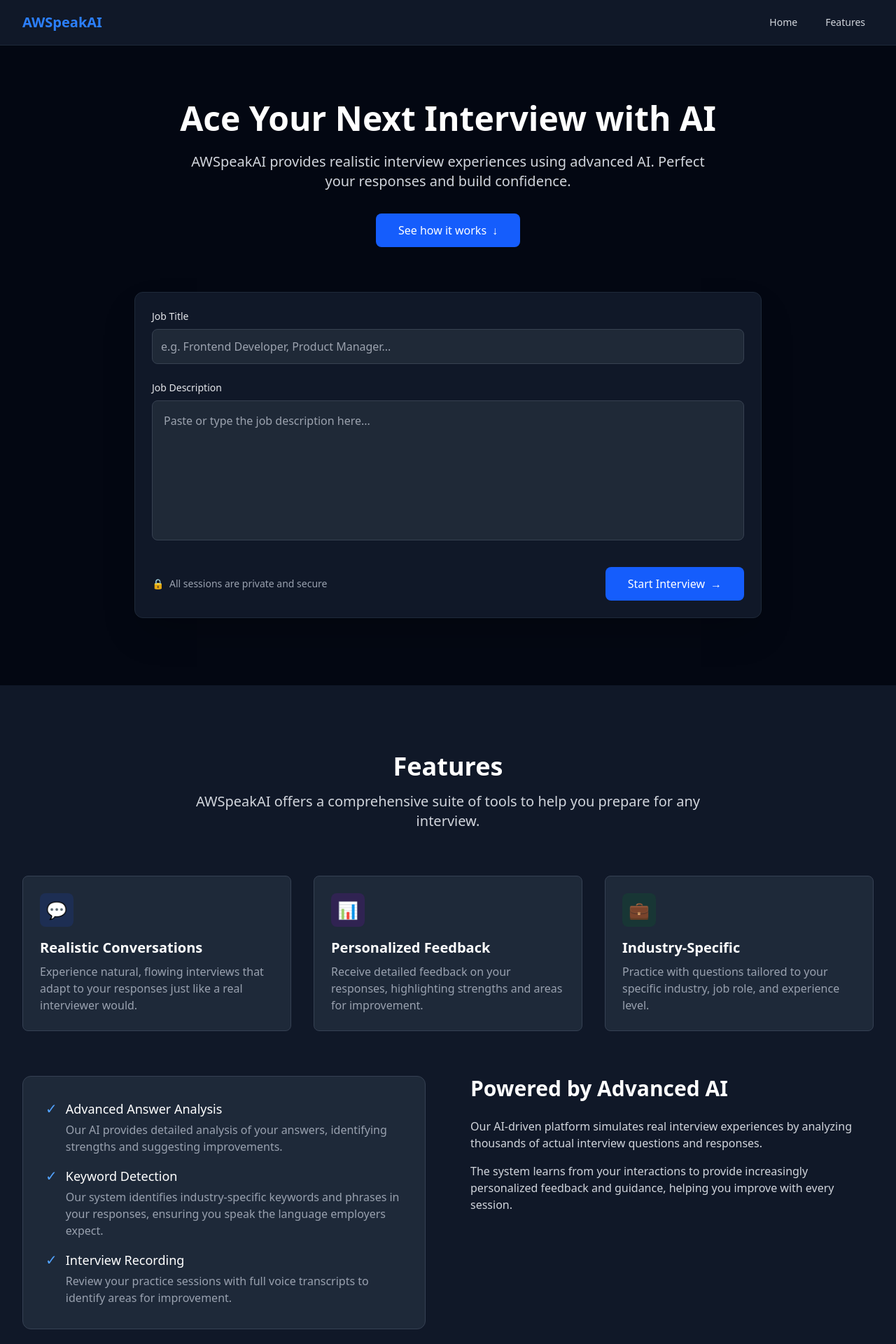
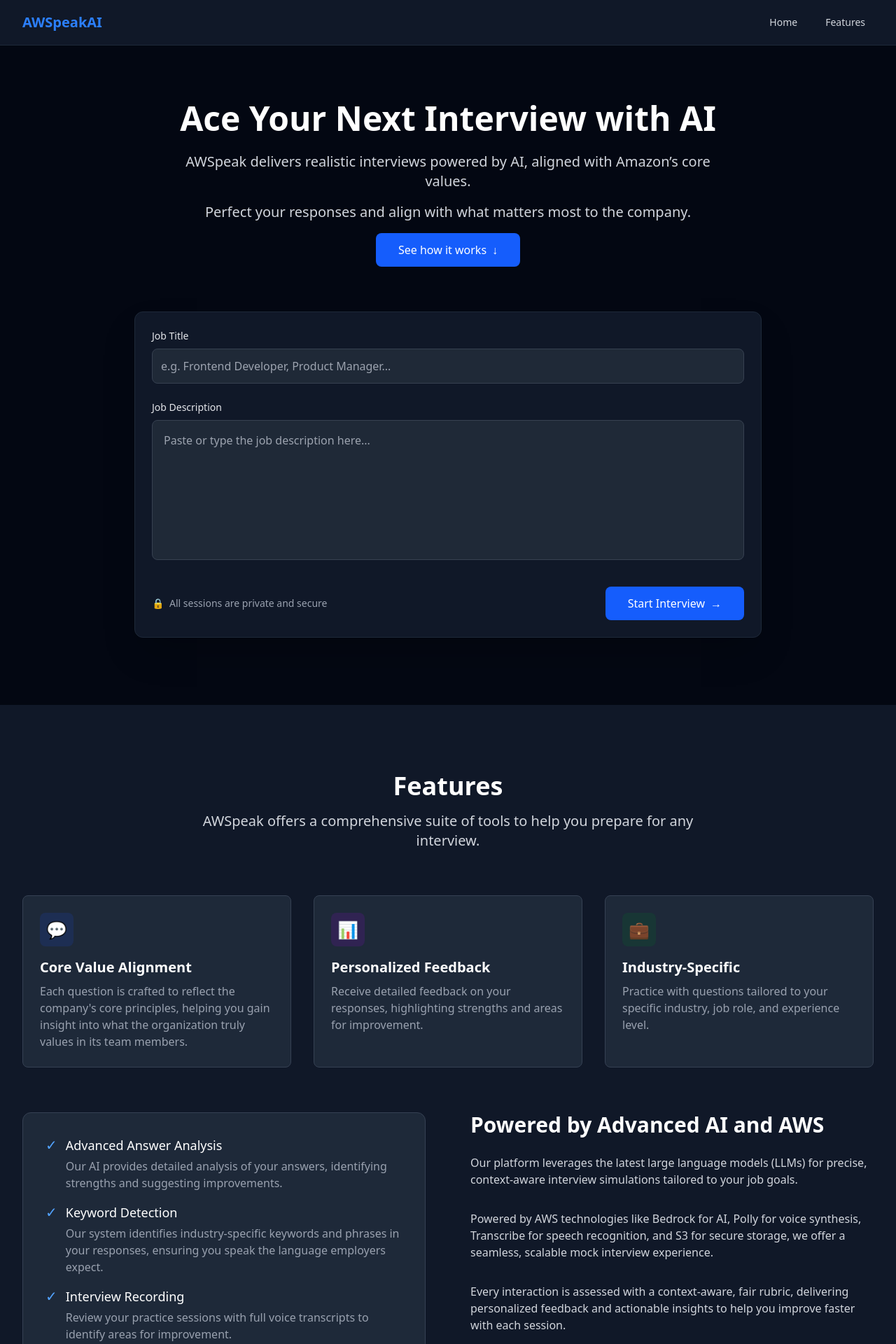
Before and after one commit to ethnvo/preptalkai, a Next.js app in the folder frontend/: page / in a window 1280 px wide. Shown: the top 1920 px of the page at 70% size. Built offline with nearby package versions, Linux system fonts and the light colour scheme.

Commit message:
changed front end descriptions

```diff
--- a/frontend/src/app/page.tsx
+++ b/frontend/src/app/page.tsx
@@ -156,9 +156,13 @@
         <div className="max-w-7xl mx-auto">
           <div className="text-center mb-16">
             <h1 className="text-5xl font-bold text-white mb-6">Ace Your Next Interview with AI</h1>
-            <p className="text-xl text-gray-300 max-w-3xl mx-auto mb-8">
-              AWSpeakAI provides realistic interview experiences using advanced AI. Perfect your responses and build confidence.
+            <p className="text-xl text-gray-300 max-w-3xl mx-auto mb-4">
+              AWSpeak delivers realistic interviews powered by AI, aligned with Amazon’s core values.
             </p>
+            <p className="text-xl text-gray-300 max-w-3xl mx-auto mb-4">
+            Perfect your responses and align with what matters most to the company.
+            </p>
+
             <button onClick={() => scrollToSection(featuresRef)} className="px-8 py-3 bg-blue-600 text-white font-medium rounded-lg hover:bg-blue-700 transition inline-flex items-center">
               See how it works
               <span className="ml-2">↓</span>
@@ -236,7 +240,7 @@
           <div className="text-center mb-16">
             <h2 className="text-4xl font-bold text-white mb-4">Features</h2>
             <p className="text-xl text-gray-300 max-w-3xl mx-auto">
-              AWSpeakAI offers a comprehensive suite of tools to help you prepare for any interview.
+              AWSpeak offers a comprehensive suite of tools to help you prepare for any interview.
             </p>
           </div>
 
@@ -245,9 +249,11 @@
               <div className="h-12 w-12 bg-blue-900/30 rounded-lg flex items-center justify-center mb-4">
                 <span className="text-2xl">💬</span>
               </div>
-              <h3 className="text-xl font-bold mb-2">Realistic Conversations</h3>
-              <p className="text-gray-400">Experience natural, flowing interviews that adapt to your responses just like a real interviewer would.</p>
-            </div>
+                <h3 className="text-xl font-bold mb-2">Core Value Alignment</h3>
+                <p className="text-gray-400">
+                Each question is crafted to reflect the company's core principles, helping you gain insight into what the organization truly values in its team members.
+                </p>
+               </div>
 
             <div className="bg-gray-800 p-6 rounded-lg border border-gray-700">
               <div className="h-12 w-12 bg-purple-900/30 rounded-lg flex items-center justify-center mb-4">
@@ -303,13 +309,15 @@
                 </div>
               </div>
               <div className="order-1 lg:order-2">
-                <h3 className="text-3xl font-bold mb-6">Powered by Advanced AI</h3>
-                <p className="text-gray-300 mb-4">
-                  Our AI-driven platform simulates real interview experiences by analyzing thousands of actual interview questions and responses.
+                <h3 className="text-3xl font-bold mb-6">Powered by Advanced AI and AWS</h3>
+                <p className="text-gray-300 mb-8">
+                  Our platform leverages the latest large language models (LLMs) for precise, context-aware interview simulations tailored to your job goals.                </p>
+                <p className="text-gray-300 mb-8">
+                  Powered by AWS technologies like Bedrock for AI, Polly for voice synthesis, Transcribe for speech recognition, and S3 for secure storage, we offer a seamless, scalable mock interview experience.    </p>
+                <p className="text-gray-300 mb-8">
+                  Every interaction is assessed with a context-aware, fair rubric, delivering personalized feedback and actionable insights to help you improve faster with each session.
                 </p>
-                <p className="text-gray-300 mb-8">
-                  The system learns from your interactions to provide increasingly personalized feedback and guidance, helping you improve with every session.
-                </p>
+
               </div>
             </div>
           </div>
```
